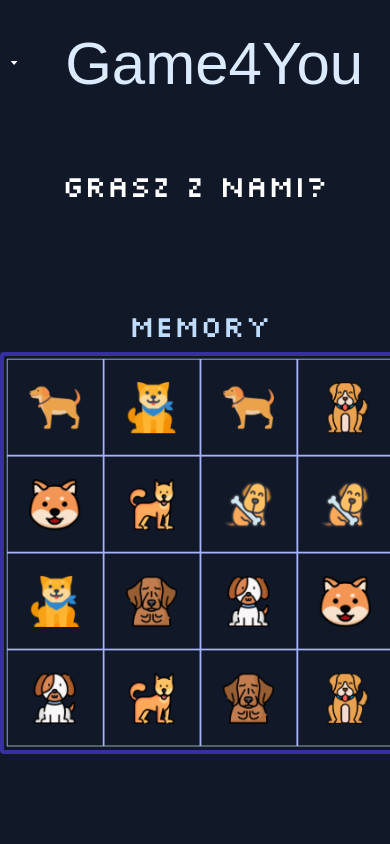
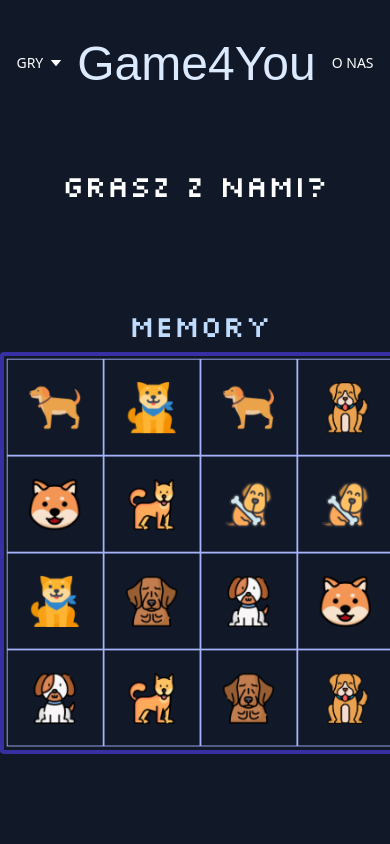
Before and after one commit to DominoxB/Game4You, a Vue app: page / in a window 390 px wide. Shown: the top 844 px of the page. Built offline with nearby package versions, Linux system fonts and the light colour scheme; a web font is replaced by a local one; what tailwindcss-animated would draw is missing.

Commit message:
feat: add classes for rwd

```diff
--- a/src/components/atoms/HomeLogo.vue
+++ b/src/components/atoms/HomeLogo.vue
@@ -1,6 +1,6 @@
 <template>
   <div>
-    <span class="text-6xl px-12 text-blue-100 font-rubik">Game4You</span>
+    <span class="text-5xl px-4 md:text-6xl md:px-12 text-blue-100 font-rubik">Game4You</span>
   </div>
 </template>
 
--- a/src/components/molecules/NavbarMenu.vue
+++ b/src/components/molecules/NavbarMenu.vue
@@ -1,7 +1,7 @@
 <template>
-  <div class="flex justify-center items-center h-32 text-white text-lg">
+  <div class="flex justify-center items-center h-32 text-white text-sm md:text-lg">
     <div class="flex cursor-pointer uppercase">
-      <Dropdown title="Nasze Gry" :items="games" />
+      <Dropdown title="Gry" :items="games" />
     </div>
     <router-link to="/">
       <HomeLogo />
```
